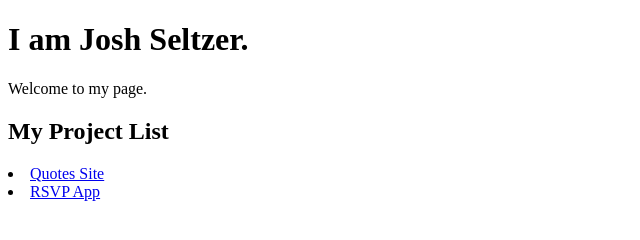
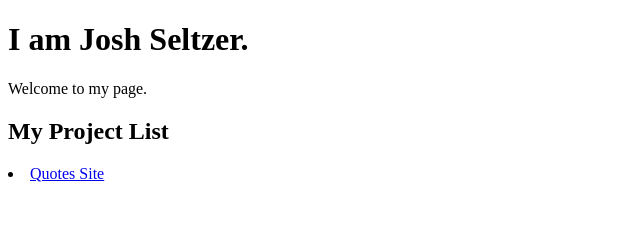
Before and after one commit to seltzerjosh/seltzerjosh.github.io, a plain HTML site: page index.html in a window 1280 px wide. Shown: the whole page, without its empty margins (0-640 px from the left). Drawn offline with Linux system fonts and the light colour scheme.

Commit message:
Update index.html

```diff
--- a/index.html
+++ b/index.html
@@ -5,7 +5,7 @@
 <p>Welcome to my page.</p>
 <h2>My Project List</h2>
 <li><a href="https://seltzerjosh.github.io/th-js-project-01-RQG/">Quotes Site</a></li>
-<li><a href="https://seltzerjosh.github.io/rsvp-app">RSVP App</a></li>
+<!--<li><a href="https://seltzerjosh.github.io/rsvp-app">RSVP App</a></li>-->
 
 </body>
 </html>
```
